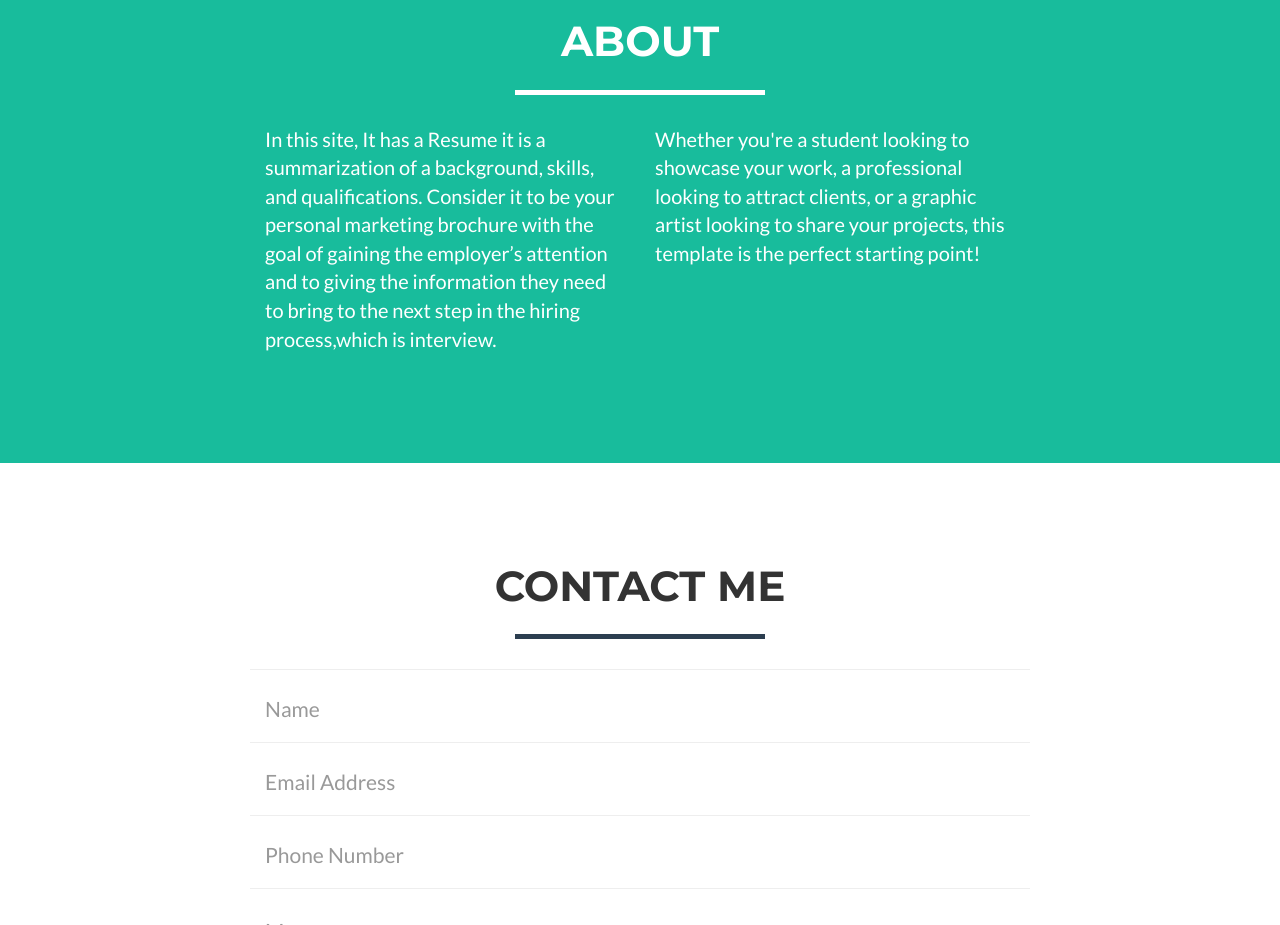
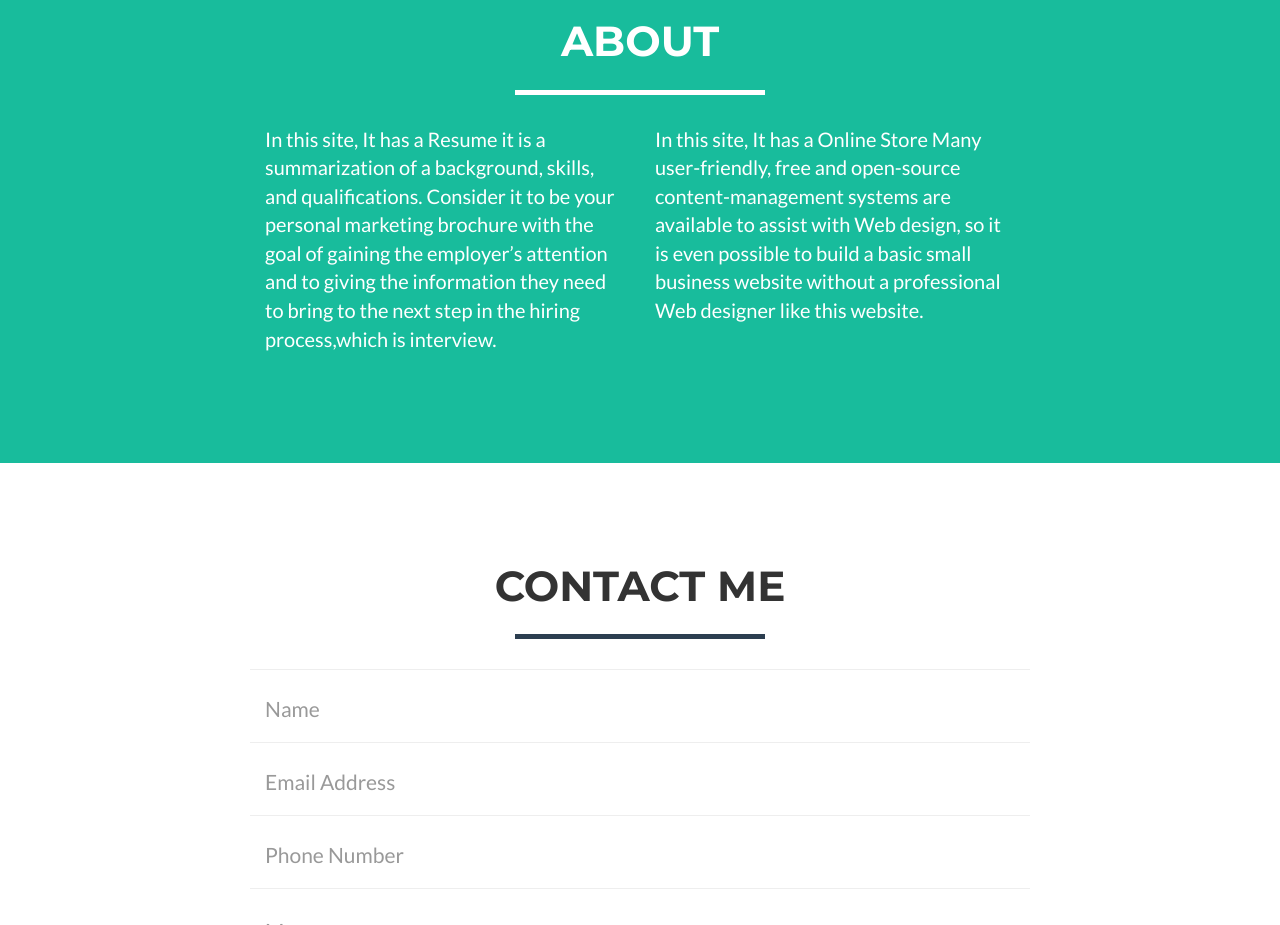
Before and after one commit to GenevaCres/GenevaCres, a website: page index.html in a window 1280 px wide. Shown: the part 1380-2305 px from the top of the page. Drawn offline with nearby package versions, Linux system fonts and the light colour scheme.

Commit message:
Update index.html

```diff
--- a/index.html
+++ b/index.html
@@ -136,7 +136,8 @@ your personal marketing brochure with the goal of gaining the employer’s atten
 they need to bring to the next step in the hiring process,which is interview.</p>
                 </div>
                 <div class="col-lg-4">
-                    <p>Whether you're a student looking to showcase your work, a professional looking to attract clients, or a graphic artist looking to share your projects, this template is the perfect starting point!</p>
+                    <p>In this site, It has a Online Store Many user-friendly, free and open-source content-management systems are available
+to assist with Web design, so it is even possible to build a basic small business website without a professional Web designer like this website.</p>
                 </div>
             </div>
         </div>
```
